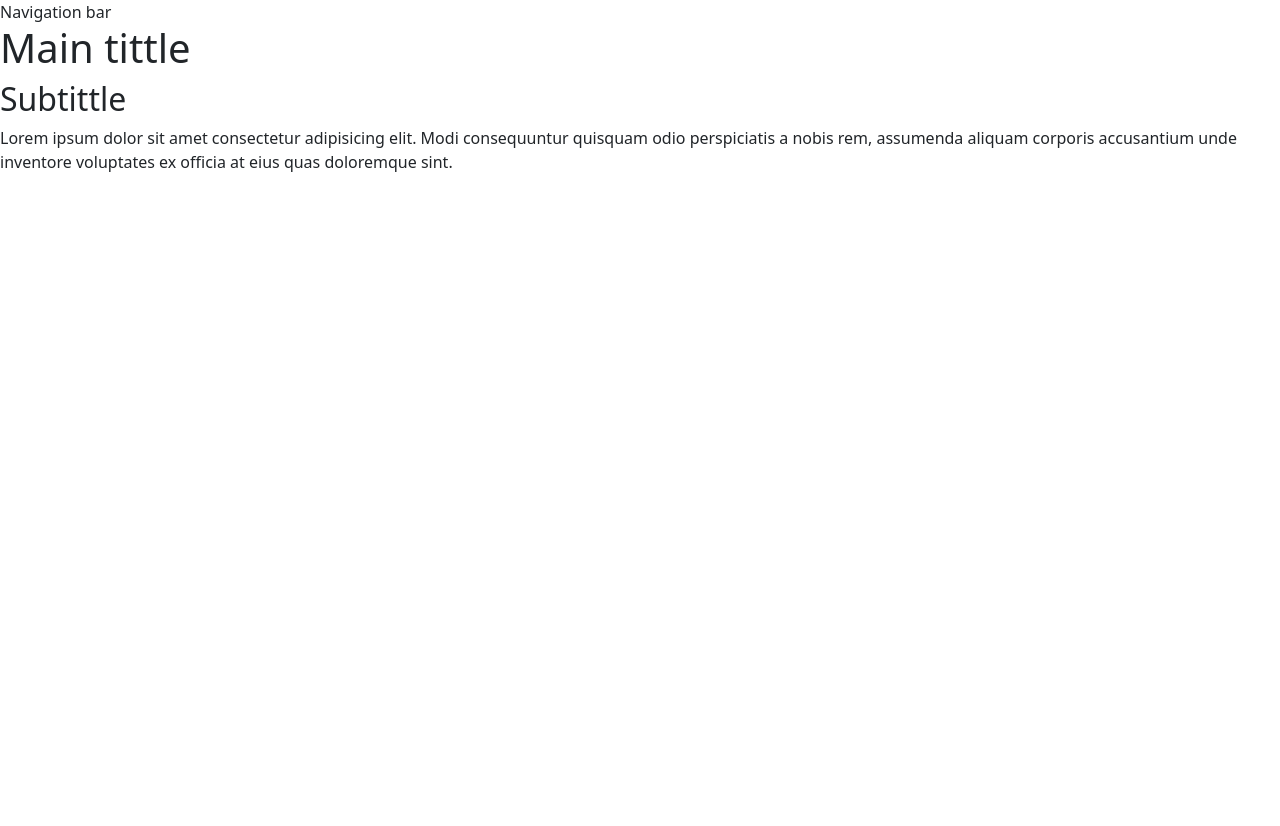
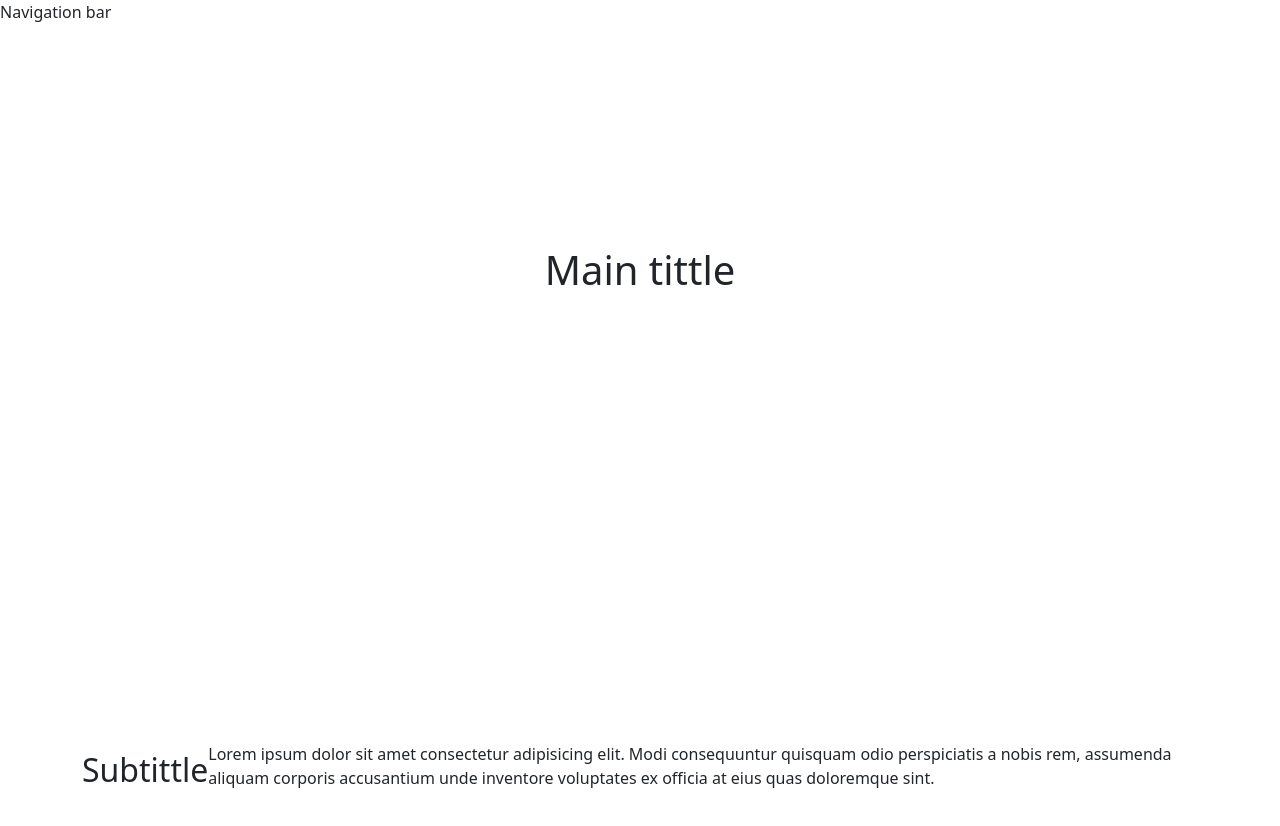
Before and after one commit to gonzaloPukiMurua/project_card_js, a website: page index.html in a window 1280 px wide. Before the commit the page ends 800 px from the top, so only its background shows below. Drawn offline with nearby package versions, Linux system fonts and the light colour scheme; files that its build step writes are made by us from their sources.

Commit message:
Edicion de clases de layout

```diff
--- a/index.html
+++ b/index.html
@@ -12,17 +12,17 @@
     <nav>
         <div>Navigation bar</div>
     </nav>
-    <header>
+    <header class="container header">
         <h1>Main tittle</h1>
     </header>
-    <div>
+    <div class="container">
         <h2>Subtittle</h2>
         <p>Lorem ipsum dolor sit amet consectetur adipisicing elit. Modi consequuntur quisquam odio perspiciatis a nobis rem, assumenda aliquam corporis accusantium unde inventore voluptates ex officia at eius quas doloremque sint.</p>
     </div>
-    <footer>
+    <footer class="container footer">
         <div><Footer></Footer></div>
     </footer>
-    <!--Script de Bootstrap-->
+    <!--Script de -->
     <script src="https://cdn.jsdelivr.net/npm/bootstrap@5.0.2/dist/js/bootstrap.bundle.min.js" integrity="sha384-MrcW6ZMFYlzcLA8Nl+NtUVF0sA7MsXsP1UyJoMp4YLEuNSfAP+JcXn/tWtIaxVXM" crossorigin="anonymous"></script>
 </body>
 </html>
--- a/style/scss/layouts/_container.scss
+++ b/style/scss/layouts/_container.scss
@@ -0,0 +1,9 @@
+.container{
+    width: 100vw;
+    height: auto;
+    min-height: 500px;
+    display: flex;
+    flex-direction: row;
+    justify-content: space-around;
+    align-items: center;
+}
```
